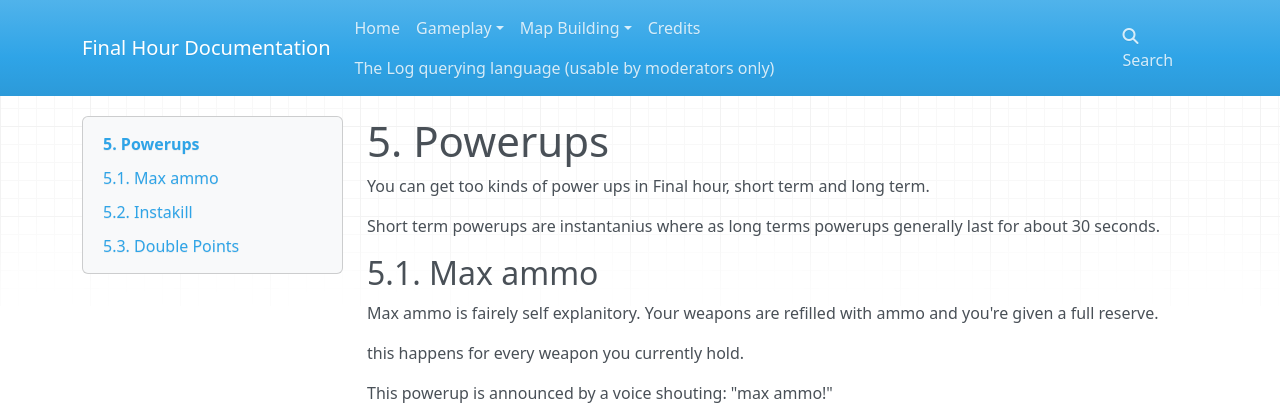
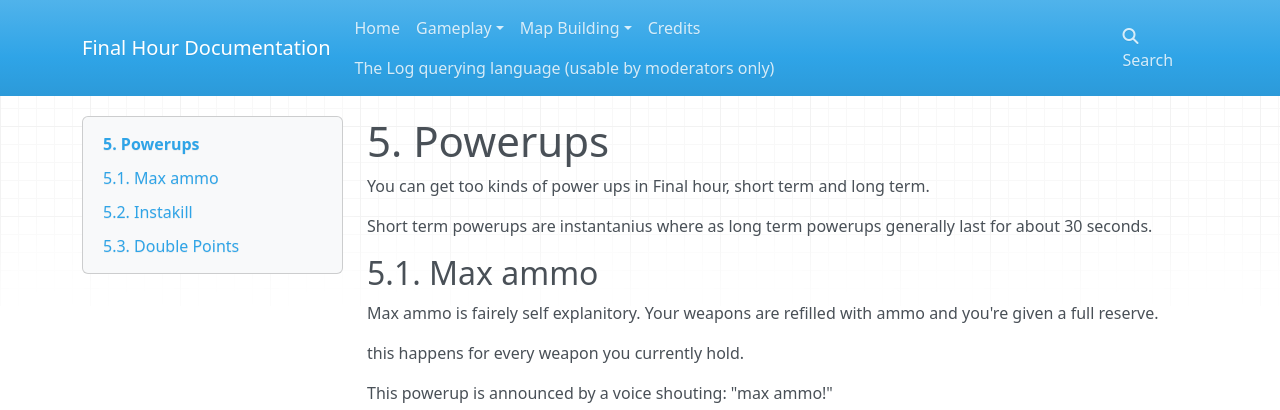
Before and after one commit to lower-elements/final-hour-docs, an MkDocs documentation site: the page built from docs/gameplay/chapter5.md, in a window 1280 px wide. Shown: the top 410 px of the page. Built offline with MkDocs 1.6.1, drawn with Linux system fonts in a browser that asks for light colours; nearby versions of some CDN libraries.

Commit message:
fix: more typos and such

```diff
--- a/docs/gameplay/chapter5.md
+++ b/docs/gameplay/chapter5.md
@@ -1,7 +1,7 @@
 # 5. Powerups
 You can get too kinds of power ups in Final hour, short term and long term.
 
-Short term powerups are instantanius where as long terms powerups generally last for about 30 seconds.
+Short term powerups are instantanius where as long term powerups generally last for about 30 seconds.
 
 ## 5.1. Max ammo
 Max ammo is fairely self explanitory. Your weapons are refilled with ammo and you're given a full reserve.
```
Also changed, not shown: docs/gameplay/chapter4.md (+1 -1 lines).
